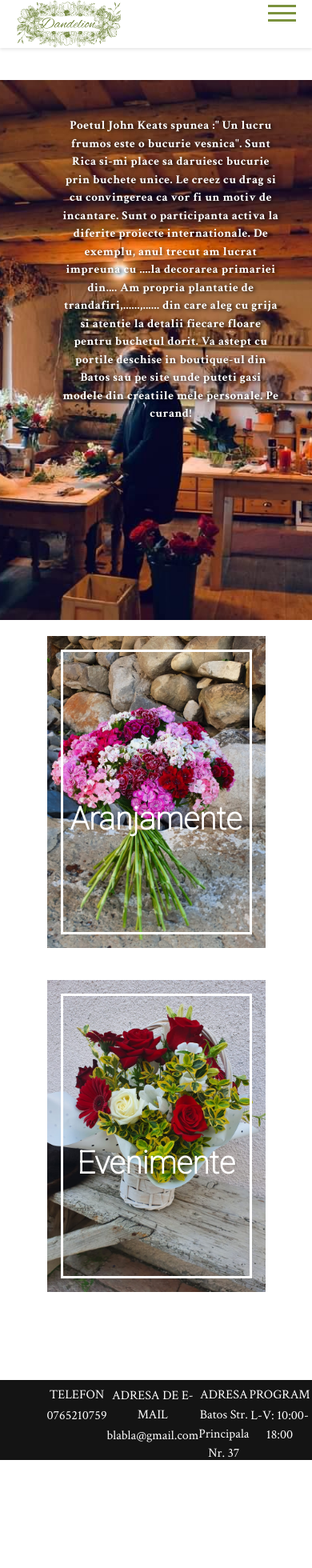
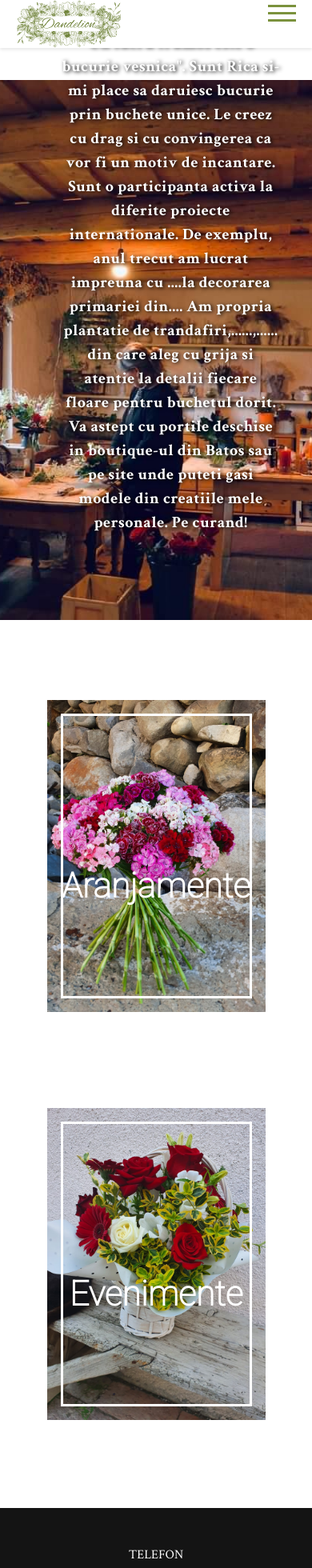
Before and after one commit to HoreaMatei/dandelion, a Next.js app: page / in a window 390 px wide. Shown: the top 1960 px of the page at 80% size. Before the commit the page ends 1829 px from the top, so only its background shows below. Built offline with nearby package versions, Linux system fonts and the light colour scheme; what @storyblok/react would draw is missing.

Commit message:
changes to contact bar

```diff
--- a/app/components/contactBar.css
+++ b/app/components/contactBar.css
@@ -26,6 +26,7 @@
     justify-content: space-between;
     width: 70%;
     margin: auto;
+    flex-wrap: wrap;
 
 }
 
@@ -52,9 +53,36 @@
 
 }
 
-@media (max-width:600px){
+@media (max-width:768px){
     .contact{bottom: 0;
     left: 0;
     right: 0;
-    position: relative;}
+    position: relative;
+    height: 200px;
 }
+
+.contact-sub-div li{
+    text-align: center;
+    width: 200px;
+
+}
+
+.contact-sub-div div{
+    margin-top: 15px;
+}
+
+}
+
+@media (max-width:573px){
+    .contact{
+        height: 350px;
+        display: flex;
+
+
+    }
+    .contact-sub-div {
+        display: flex;
+        justify-content: center;
+
+    }
+}
--- a/app/components/cover/cover.css
+++ b/app/components/cover/cover.css
@@ -240,7 +240,7 @@ text-align: center;}
 
 
 
-@media (max-width: 730px){
+@media (max-width: 768px){
     .cover-image p{
 
         margin-right: 10px;
@@ -261,7 +261,7 @@ text-align: center;}
         justify-content: center;
         width: 90%;
         height: 100%;
-        flex-shrink: 5;
+
 
 
 
@@ -270,66 +270,9 @@ text-align: center;}
 
     .aranjamente, .evenimente{
         font-size: 11vw;
-    }
-
-}
-@media (max-width:600px){
-
-    .aranjamente, .evenimente{
-        margin: auto;
-        display: flex;
-        justify-content: center;
         width: 70vw;
         height: 100vw;
-        margin-bottom: 40px;
-        font-size: 10vw;
-
 
     }
 
 }
-
-@media (max-width:440px){
-
-
-    .cover-image p{
-
-        margin-right: 10px;
-        width: 70%;
-        font-family: "Crimson Text", serif;
-        letter-spacing: 0.5px;
-        font-size: 15px;
-        font-weight: 700;
-        opacity: 100%;
-        text-shadow: 2px 1px 5px black;
-        margin-bottom: 200px;
-        margin-right: 40px;
-
-    }
-
-    .productss{
-        margin: auto;
-        display: flex;
-        justify-content: center;
-        height: 100%;
-
-
-    }
-
-    .aranjamente, .evenimente{
-        margin: auto;
-        display: flex;
-        justify-content: center;
-
-
-        margin-bottom: 40px;
-    }
-
-}
-
-@media(max-width:300px){
-    .aranjamente, .evenimente{
-      display: flex;
-      justify-content: baseline;
-    }
-}
```
